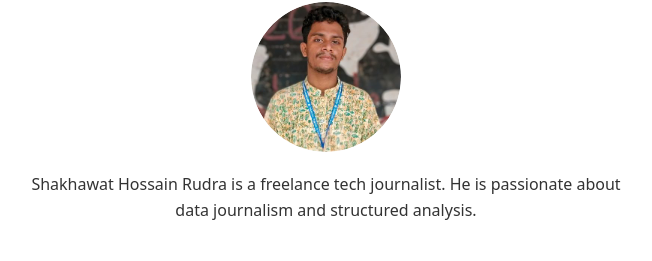
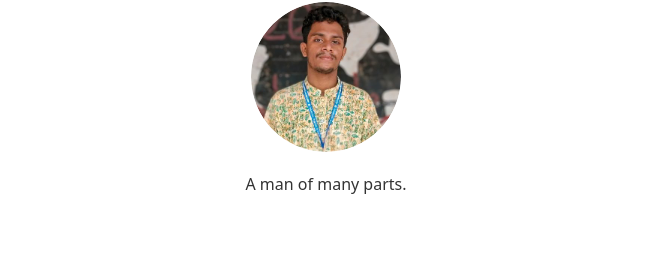
Before and after one commit to Neoooby-Doo/neoooby-doo.github.io, a plain HTML site: page index.html in a window 1280 px wide. Shown: the part 162-423 px from the top of the page, without its empty margins (314-966 px from the left). Drawn offline with Linux system fonts and the light colour scheme; a web font is replaced by a local one.

Commit message:
Update index.html

```diff
--- a/index.html
+++ b/index.html
@@ -24,8 +24,7 @@
       <img id="author-image" src="dWHJul9v_400x400.jpg" alt="Author">
     </div>
     <p class="bio">
-      Shakhawat Hossain Rudra is a freelance tech journalist. He is passionate about data journalism and structured analysis.
-    </p>
+      A man of many parts.   </p>
   </div>
   <div class="social-icons">
       <a href="https://x.com/Shakhawat00012" class="icon x-icon" target="_blank"><i class="fab fa-x-twitter"></i></a>
```
